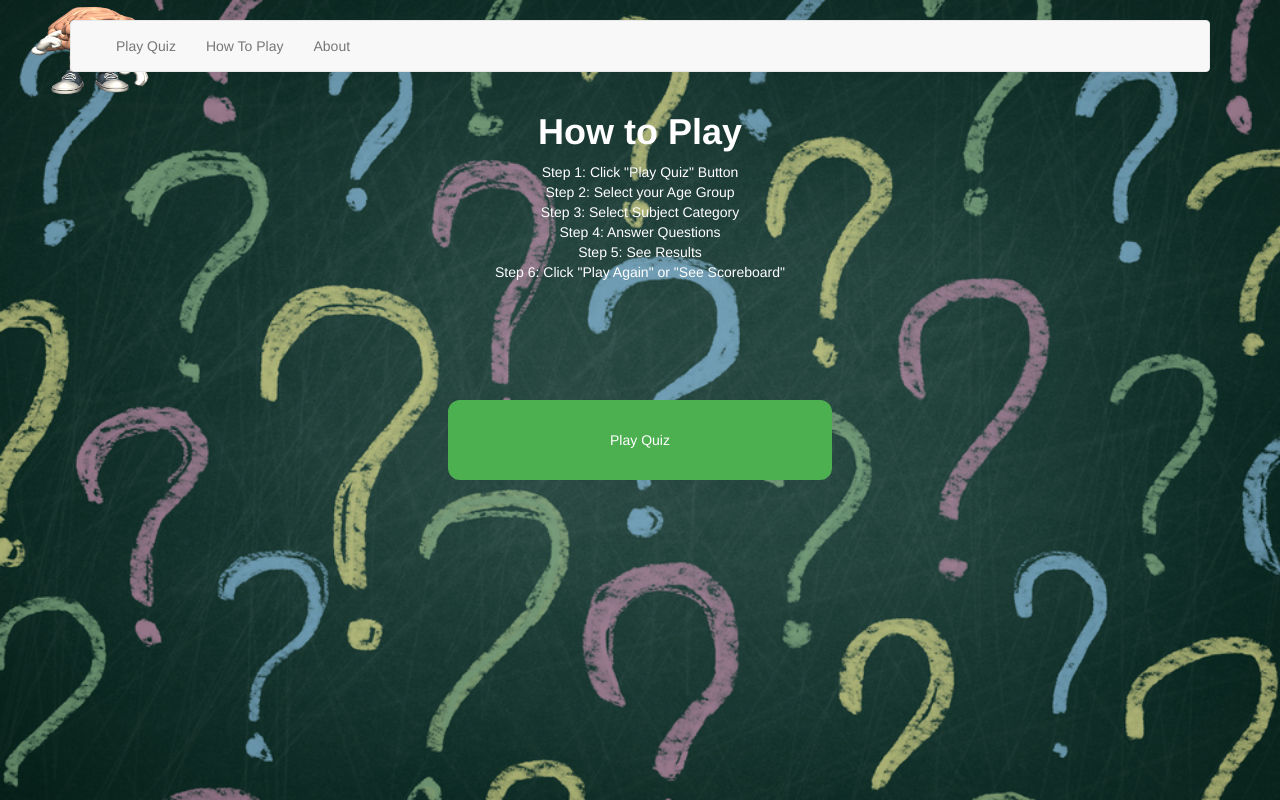
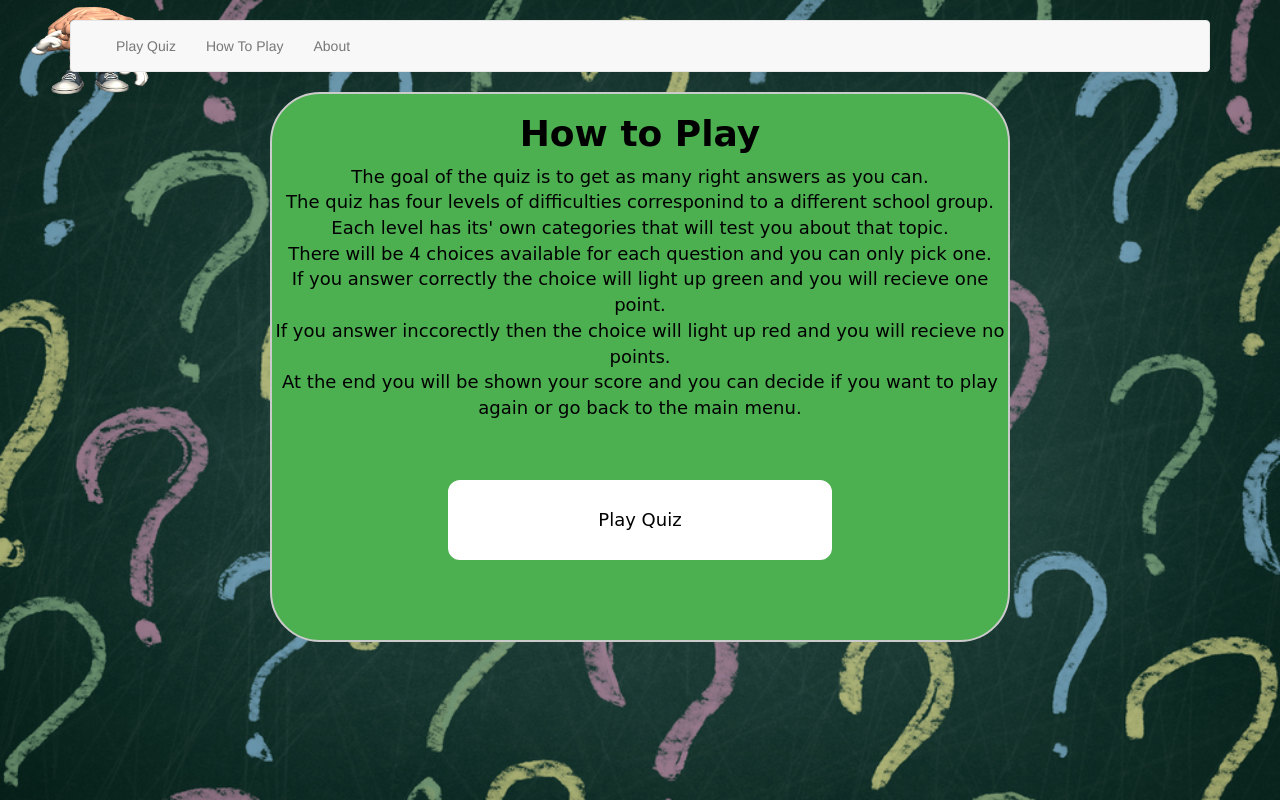
Before and after one commit to tamqtran/CECS445, a Django app: page /quiz/HowToPlay/ in a window 1280 px wide. Run offline with Django 3.2, Linux system fonts and the light colour scheme; some libraries are stand-ins or nearby versions.

Commit message:
Changed about and how to play page

```diff
--- a/QuizWebsite/quiz/Templates/HowToPlay.html
+++ b/QuizWebsite/quiz/Templates/HowToPlay.html
@@ -9,23 +9,34 @@
 
 	{% block body %}
   <body>
+<div id= "about">
+		<font face = "Comic sans MS" size ="4"><h1 align="center" style=color:black> <b> How to Play</b> </h1>
 
-		<h1 align="center" style=color:white> <b> How to Play</b> </h1>
-
-        <p align="center" style=color:white> Step 1: Click "Play Quiz" Button <br />
-            Step 2: Select your Age Group <br />
-            Step 3: Select Subject Category <br />
-            Step 4: Answer Questions <br />
-            Step 5: See Results <br />
-            Step 6: Click "Play Again" or "See Scoreboard" <br />
+        <font face = "Comic sans MS" size ="4"><p align="center" style=color:black> The goal of the quiz is to get as many right answers as you can. <br />
+            The quiz has four levels of difficulties corresponind to a different school group. <br />
+            Each level has its' own categories that will test you about that topic. <br />
+            There will be 4 choices available for each question and you can only pick one. <br />
+            If you answer correctly the choice will light up green and you will recieve one point. <br />
+            If you answer inccorectly then the choice will light up red and you will recieve no points. <br />
+						At the end you will be shown your score and you can decide if you want to play again or go back to the main menu. <br />
 
 			<form method="get" action="{% url 'quiz:AgeSelection' %}">
 				<button type="submit" id="playQuiz" >Play Quiz </button>
 			</form>
 		</p>
+	</div>
 	</body>
 
     <style>
+		#about
+		{
+				height: 550px;
+				width: 740px;
+		    margin: 0 auto;
+		    border-radius: 50px;
+				background-color: #4CAF50;;
+		    border: 2px solid #cbcbcb;
+		}
 		body{
             background-image: url('{% static "QuizWebsite/blackboard.jpg"%}');
             background-size: 100%;
@@ -37,18 +48,18 @@
             height:10%;
             width:30%;
             position: absolute;
-            top: 50%;
+            top: 60%;
             left: 35%;
             border-radius: 12px;
-            background-color: #4CAF50;
-            border: 2px solid #4CAF50;
-            color: white;
+            background-color: white;
+            border: 2px solid white;
+            color: black;
             -webkit-transition-duration: 0.4s; /* Safari */
             transition-duration: 0.4s;
 			}
         #playQuiz:hover {
-    		background-color: white; /* Green */
-    		color: #4CAF50;
+    		background-color: #4CAF50; /* Green */
+    		color: #black;
             box-shadow: 0 12px 16px 0 rgba(0,0,0,0.24), 0 17px 50px 0 rgba(0,0,0,0.19);
 			}
 	</style>
```
Also changed, not shown: QuizWebsite/quiz/Templates/About.html (+29 -9 lines).
